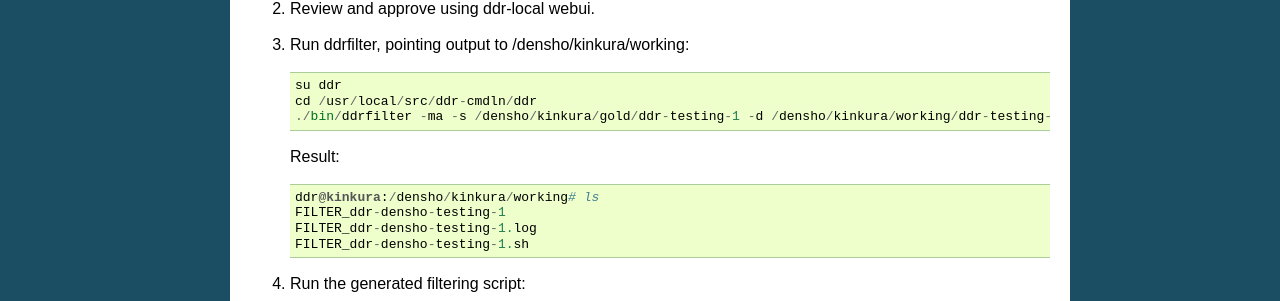
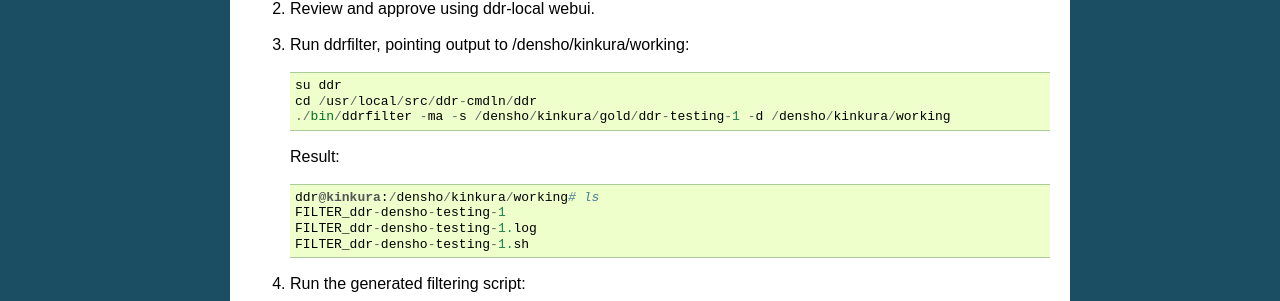
Before and after one commit to denshoproject/ddr-manual, a Sphinx documentation site: the page built from source/admins/workflows.rst, in a window 1280 px wide. Shown: the part 810-1111 px from the top of the page. Built offline with Sphinx 7.4.7, drawn with Linux system fonts in a browser that asks for light colours.

Commit message:
Update workflows.rst

```diff
--- a/source/admins/workflows.rst
+++ b/source/admins/workflows.rst
@@ -40,7 +40,7 @@ At Densho HQ, using "ddr-testing-1" example collection repo:
 
     su ddr
     cd /usr/local/src/ddr-cmdln/ddr
-    ./bin/ddrfilter -ma -s /densho/kinkura/gold/ddr-testing-1 -d /densho/kinkura/working/ddr-testing-1
+    ./bin/ddrfilter -ma -s /densho/kinkura/gold/ddr-testing-1 -d /densho/kinkura/working
 
    Result::
 
```
